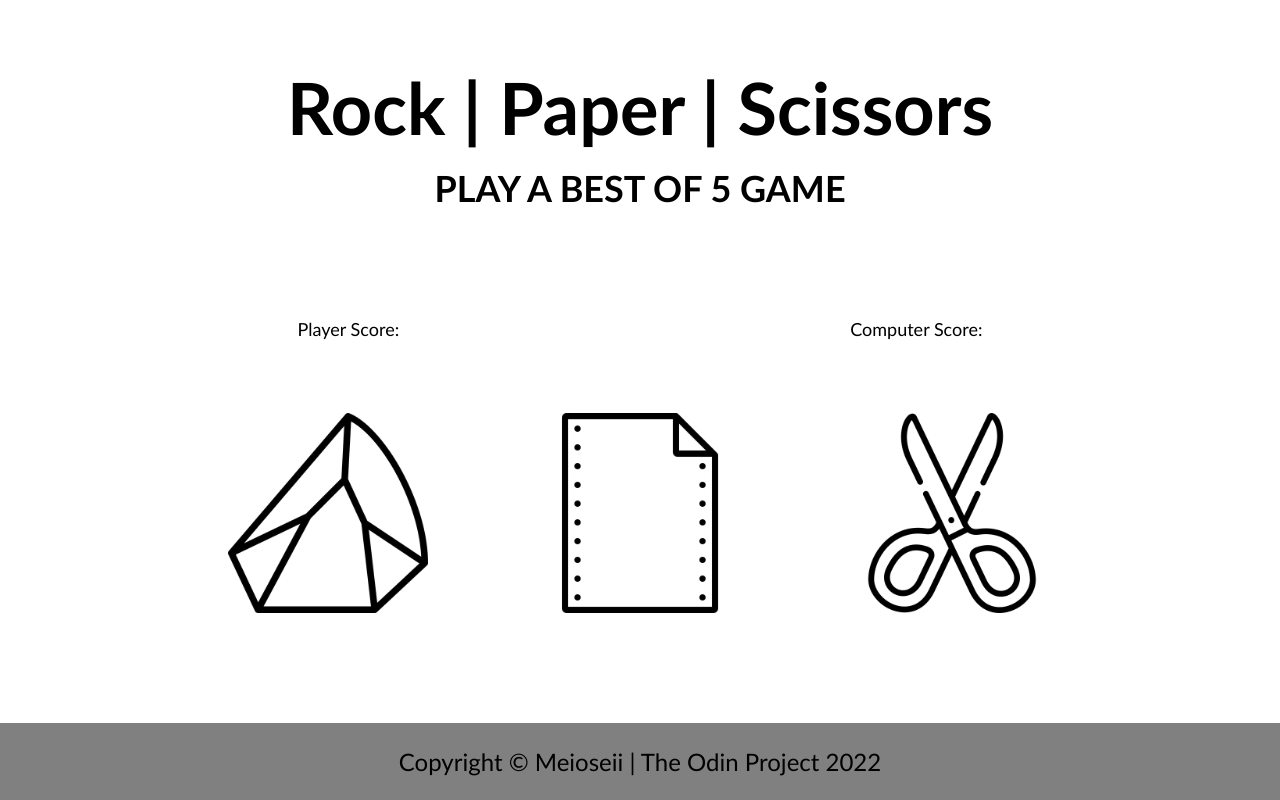
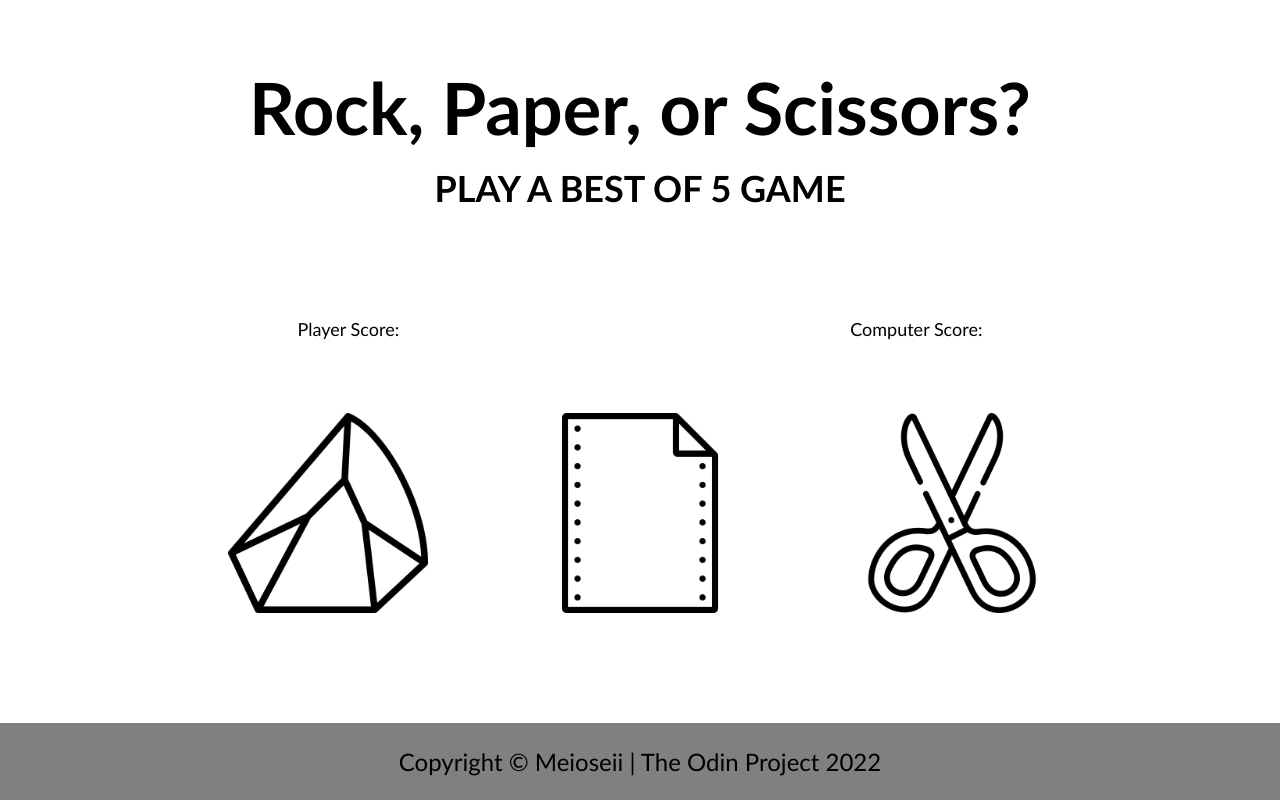
Before and after one commit to meioseii/rock-paper-scissors, a plain HTML site: page index.html in a window 1280 px wide. Drawn offline with Linux system fonts and the light colour scheme.

Commit message:
modified header

```diff
--- a/index.html
+++ b/index.html
@@ -9,7 +9,7 @@
     <link rel="stylesheet" href="style.css">
 </head>
 <body>
-    <h1>Rock | Paper | Scissors</h1>
+    <h1>Rock, Paper, or Scissors?</h1>
     <h3>PLAY A BEST OF 5 GAME</h3>
 
     <div class="scores">
```
